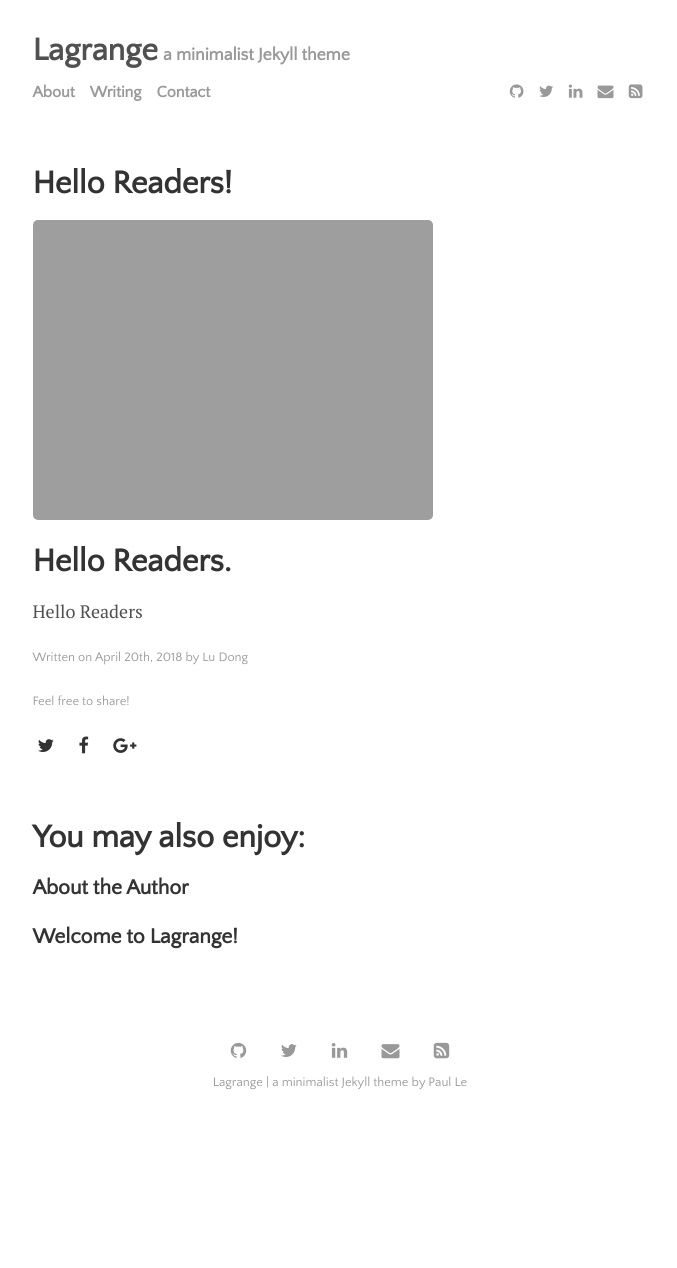
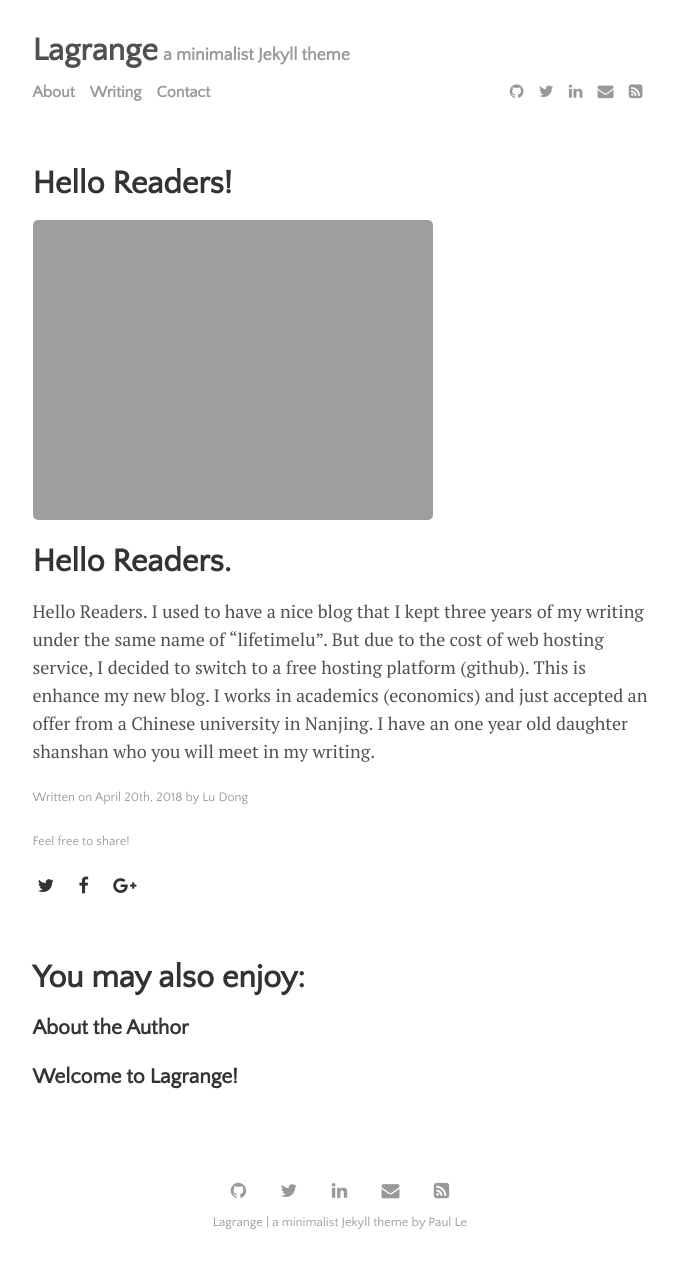
Before and after one commit to ludonggh/blog, a Jekyll site: the page built from _posts/2018-04-20-hello-world.md, in a window 1280 px wide. Shown: the whole page, without its empty margins (300-977 px from the left). Built offline with Jekyll 4.4.1, drawn with Linux system fonts in a browser that asks for light colours; before the commit the page ends 1128 px from its top, so only the background shows below that.

Commit message:
hello reader

```diff
--- a/_posts/2018-04-20-hello-world.md
+++ b/_posts/2018-04-20-hello-world.md
@@ -9,4 +9,4 @@ image: 180425shan.jpg
 
 # Hello Readers.
 
-Hello Readers
+Hello Readers. I used to have a nice blog that I kept three years of my writing under the same name of “lifetimelu”. But due to the cost of web hosting service, I decided to switch to a free hosting platform (github). This is enhance my new blog. I works in academics (economics) and just accepted an offer from a Chinese university in Nanjing. I have an one year old daughter shanshan who you will meet in my writing.
```
Also changed, not shown: 1 other file.
